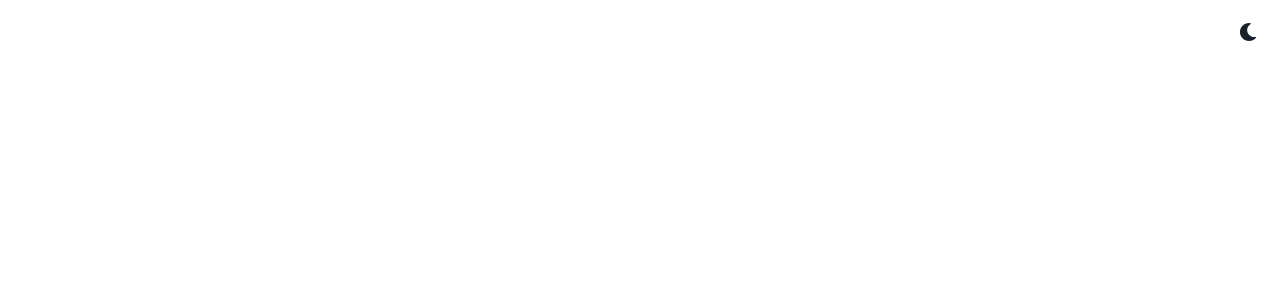
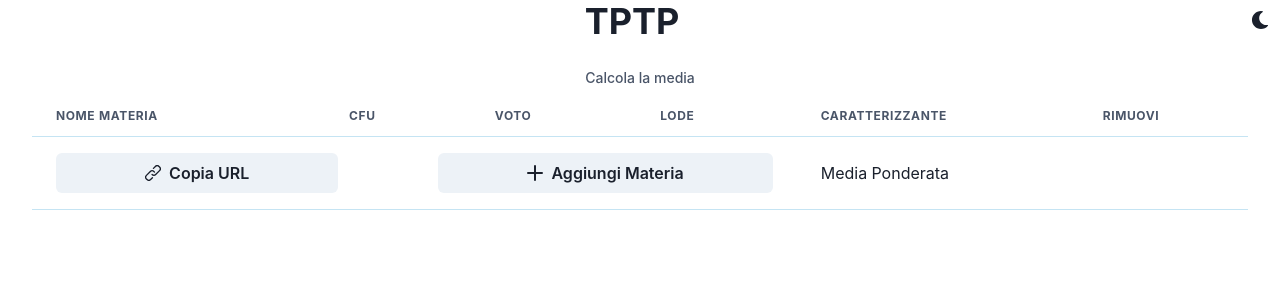
Before and after one commit to ExalFabu/TPTP, a React (Create React App) app: page / in a window 1280 px wide. Shown: the top 300 px of the page. Built offline with nearby package versions, Linux system fonts and the light colour scheme.

Commit message:
First working commit

```diff
--- a/package.json
+++ b/package.json
@@ -3,6 +3,7 @@
   "version": "0.1.0",
   "private": true,
   "dependencies": {
+    "@chakra-ui/icons": "^1.0.10",
     "@chakra-ui/react": "^1.0.0",
     "@emotion/react": "^11.0.0",
     "@emotion/styled": "^11.0.0",
--- a/public/index.html
+++ b/public/index.html
@@ -1,5 +1,5 @@
 <!DOCTYPE html>
-<html lang="en">
+<html lang="it">
   <head>
     <meta charset="utf-8" />
     <link rel="icon" href="%PUBLIC_URL%/favicon.ico" />
@@ -7,7 +7,7 @@
     <meta name="theme-color" content="#000000" />
     <meta
       name="description"
-      content="Web site created using create-react-app"
+      content="Calcola la tua media universitaria secondo il regolamento di UNIPA"
     />
     <link rel="apple-touch-icon" href="%PUBLIC_URL%/logo192.png" />
     <!--
@@ -24,7 +24,7 @@
       work correctly both with client-side routing and a non-root public URL.
       Learn how to configure a non-root public URL by running `npm run build`.
     -->
-    <title>React App</title>
+    <title>TPTP</title>
   </head>
   <body>
     <noscript>You need to enable JavaScript to run this app.</noscript>
--- a/src/App.js
+++ b/src/App.js
@@ -1,45 +1,82 @@
-import React from 'react';
+import React, { useState } from 'react';
 import {
   ChakraProvider,
+  theme,
   Box,
-  Text,
-  Link,
-  VStack,
-  Code,
+  Container,
+  Button,
+  Heading,
+  Center,
   Grid,
-  theme,
 } from '@chakra-ui/react';
+import { AddIcon } from '@chakra-ui/icons';
+
 import { ColorModeSwitcher } from './ColorModeSwitcher';
-import { Logo } from './Logo';
-import Lecture from './components/Lecture';
+import { LectureType } from './components/Lecture';
+import LectureTable from './components/LectureTable';
+import Average from './components/Average';
 
-let allLectures = [
-  {
-    name: 'Test1',
-    cfu: 23,
-    grade: 24,
-  },
-  {
-    name: 'Test2',
-    cfu: 23,
-    grade: 24,
-  },
-  {
-    name: 'Test3',
-    cfu: 23,
-    grade: 24,
-  },
-];
+const checkUrlParams = urlLocation => {
+  if (
+    urlLocation.search !== '' &&
+    urlLocation.search.startsWith('?lectures=')
+  ) {
+    /** @type {String} */
+    let str = urlLocation.search;
+    const l = decodeURIComponent(str.replace('?lectures=', ''));
+    let lec_arr = [];
+    try {
+      let raw_lec_arr = JSON.parse(l);
+      raw_lec_arr.forEach(({ name, cfu, grade, lode, caratt, isRemoved }) => {
+        lec_arr.push(
+          new LectureType(name, cfu, grade, lode, caratt, isRemoved)
+        );
+      });
+    } catch (e) {
+      console.error('Errore nel parsing della URL', e);
+      return null;
+    }
+    console.log(`Using url lectures`);
+    window.history.replaceState(null, null, "/");
+    return lec_arr;
+  }
+  window.history.replaceState(null, null, "/");
+
+  return null;
+};
+const defaultLectures =
+  checkUrlParams(window.location) ||
+  JSON.parse(localStorage.getItem('lectures')) ||
+  [];
 
 function App() {
+
+  let [lectures, setLecturesState] = useState(defaultLectures);
+
+  // Funzione wrapper a setLecturesState così da salvare anche in LocalStorage ogni volta.
+  const setLectures = l => {
+    setLecturesState(l);
+    localStorage.setItem('lectures', JSON.stringify(l));
+  };
+
   return (
     <ChakraProvider theme={theme}>
-      <Box textAlign="center" fontSize="xl">
-        <Grid minH="100vh" p={3}>
-          <ColorModeSwitcher justifySelf="flex-end" />
-
-        </Grid>
-      </Box>
+      <Grid row={1} templateColumns="auto 1em">
+        <Center>
+          <Heading>TPTP</Heading>
+        </Center>
+        <ColorModeSwitcher justifySelf="flex-end" />
+      </Grid>
+      <Container maxW="100%" alignContent="center">
+        <LectureTable
+          key={0}
+          allLectures={lectures}
+          setLectures={setLectures}
+        />
+      </Container>
+      <Center>
+        <Average allLectures={lectures} setLectures={setLectures} />
+      </Center>
     </ChakraProvider>
   );
 }
--- /dev/null
+++ b/src/components/Average.js
@@ -0,0 +1,78 @@
+import { Heading } from '@chakra-ui/layout';
+import React from 'react';
+
+const CFU_DA_LEVARE = 18;
+
+const calculateAverage = (allLectures, setLectures) => {
+    const changeLectureBG = (lec, value) => {
+        const modifiedLectures = allLectures.map( el => {
+            if (el._id === lec._id){
+                el.isRemoved = value;
+            }
+        })
+    }
+
+    let weights = 0;
+  let sum = 0;
+  allLectures.forEach(element => {
+    if (
+      element.grade &&
+      element.cfu &&
+      element.grade >= 18 &&
+      element.grade <= 30 &&
+      element.cfu !== 0
+    ) {
+      weights += parseInt(element.cfu);
+      sum += parseInt(element.grade) * parseInt(element.cfu);
+    }
+  });
+  let avg = Math.round((sum / weights) * 100) / 100;
+
+  /** @type {Array} */
+  let non_caratt_lecture = allLectures.filter(
+    el =>
+      el.caratt === false && el.grade < avg && el.grade >= 18 && el.grade <= 30
+  );
+
+  non_caratt_lecture.sort((a, b) => a.grade - b.grade);
+  let cfu_levati = 0,
+    count = 0;
+  if (non_caratt_lecture.length !== 0) {
+    while (cfu_levati < CFU_DA_LEVARE && count < non_caratt_lecture.length) {
+      // Rimuovo la materia con il voto più basso
+      sum -=
+        parseInt(non_caratt_lecture[count].grade) *
+        parseInt(non_caratt_lecture[count].cfu);
+      weights -= parseInt(non_caratt_lecture[count].cfu);
+
+      // Se sforo i 18 la ricalcolo con il peso giusto
+      if (
+        parseInt(non_caratt_lecture[count].cfu) + cfu_levati >
+        CFU_DA_LEVARE
+      ) {
+        let new_weight =
+          parseInt(non_caratt_lecture[count].cfu) + cfu_levati - CFU_DA_LEVARE;
+        sum += parseInt(non_caratt_lecture[count].grade) * new_weight;
+        weights += new_weight;
+      }
+    //   else{
+    //       changeLectureBG(non_caratt_lecture[count], true)
+    //   }
+      cfu_levati += parseInt(non_caratt_lecture[count].cfu);
+      count++;
+    }
+  }
+  console.log(`avg ${avg}`);
+  avg = Math.round((sum / weights) * 100) / 100;
+  console.log(`avg ${avg}`);
+
+  return isNaN(avg) ? '' : avg;
+};
+
+export default function Average({ allLectures, setLectures }) {
+  return (
+    <>
+      <Heading>{calculateAverage(allLectures)}</Heading>
+    </>
+  );
+}
--- a/src/components/Lecture.js
+++ b/src/components/Lecture.js
@@ -1,12 +1,172 @@
 import React from 'react';
-import { Text, Button, Checkbox, Grid } from '@chakra-ui/react';
+import {
+  Checkbox,
+  Input,
+  NumberInput,
+  NumberInputField,
+  Td,
+  Center,
+  IconButton,
+  NumberInputStepper,
+  NumberIncrementStepper,
+  NumberDecrementStepper,
+} from '@chakra-ui/react';
+import { DeleteIcon } from '@chakra-ui/icons';
+
+export class LectureType {
+  constructor(name, cfu, grade, lode, caratt, isRemoved) {
+    this._id = LectureType.incCount();
+    this.name = name || '';
+    this.cfu = cfu || 0;
+    this.grade = grade || 0;
+    this.lode = lode || false;
+    this.caratt = caratt || false;
+    this.isRemoved = isRemoved || false;
+  }
+  static incCount() {
+    if (!this.latestId) this.latestId = 1;
+    else this.latestId++;
+    return this.latestId;
+  }
+}
+// LectureType.prototype.toString = (el) => {
+//   if (el === undefined) return "undefined"
+//   return `${el._id} ${el.name} ${el.grade}`
+// }
+
 
 export default function Lecture({ allLectures, setLectures, lecture }) {
-  return
-    <Grid row={1} templateColumns="1fr 3fr 1fr 1fr">
-    <Checkbox></Checkbox>
-    <Text> {lecture.name} </Text>
-    <Text> {lecture.cfu} </Text>
-    <Text> {lecture.grade} </Text>
-  </Grid>;
+  const changeValue = event => {
+    const modifiedLectures = allLectures.map(lec => {
+      if (lecture._id === lec._id) {
+        lec[event.target.name] = event.target.value;
+      }
+      return lec;
+    });
+    setLectures(modifiedLectures);
+  };
+
+  const removeLecture = event => {
+    console.log(allLectures);
+    console.log(lecture._id);
+    const modifiedLectures = allLectures.filter(el => el._id !== lecture._id);
+    setLectures(modifiedLectures);
+    console.log(allLectures);
+  };
+
+  return (
+    // <Grid templateColumns="0.5fr 3fr 1fr 1fr" columnGap={5}>
+    <>
+      <Td>
+        {/* Name input */}
+        <Input
+          name="name"
+          aria-label="Nome Materia"
+          variant="flushed"
+          placeholder="Nome della materia"
+          value={lecture.name}
+          onChange={changeValue}
+        />
+      </Td>
+      <Td>
+        {/* CFU Input */}
+        <NumberInput
+          variant="flushed"
+          name="cfu"
+          aria-label="CFU"
+          step={1}
+          min={0}
+          allowMouseWheel
+          onChange={(_, num) => {
+            changeValue({
+              target: {
+                name: 'cfu',
+                value: num,
+              },
+            });
+          }}
+          placeholder="CFU"
+          value={lecture.cfu}
+          minW="4em"
+
+        >
+          <NumberInputField />
+        </NumberInput>
+      </Td>
+      <Td >
+        {/* Grade Input */}
+        <NumberInput
+          variant="flushed"
+          name="grade"
+          aria-label="Voto"
+          step={1}
+          isInvalid={lecture.grade < 18 || lecture.grade > 30}
+          min={0}
+          max={30}
+          allowMouseWheel
+          onChange={(_, num) => {
+            changeValue({
+              target: {
+                name: 'grade',
+                value: num,
+              },
+            });
+          }}
+          value={lecture.grade}
+          placeholder="Voto"
+          minW="4em"
+        >
+          <NumberInputField />
+        </NumberInput>
+      </Td>
+      <Td>
+        {/* Lode Checkbox */}
+        <Center>
+          <Checkbox
+            value={lecture.lode}
+            name="lode"
+            aria-label="Lode"
+            onChange={event => {
+              changeValue({
+                target: {
+                  name: event.target.name,
+                  value: event.target.checked,
+                },
+              });
+            }}
+            isDisabled={parseInt(lecture.grade) !== 30}
+          ></Checkbox>
+        </Center>
+      </Td>
+      <Td>
+        {/* Caratt Checkbox */}
+        <Center>
+          <Checkbox
+            value={lecture.caratt}
+            name="caratt"
+            aria-label="Caratterizzante"
+            onChange={event => {
+              changeValue({
+                target: {
+                  name: event.target.name,
+                  value: event.target.checked,
+                },
+              });
+            }}
+          ></Checkbox>
+        </Center>
+      </Td>
+      <Td>
+        {/* Delete Button */}
+        <Center>
+          <IconButton
+            icon={<DeleteIcon />}
+            aria-label="Rimuovi materia"
+            onClick={removeLecture}
+          ></IconButton>
+        </Center>
+      </Td>
+      {/* </Grid> */}
+    </>
+  );
 }
--- /dev/null
+++ b/src/components/LectureTable.js
@@ -0,0 +1,80 @@
+import { Button } from '@chakra-ui/button';
+import { AddIcon, LinkIcon } from '@chakra-ui/icons';
+import { Center, Container, Grid, Text} from '@chakra-ui/layout';
+import {
+  Table,
+  TableCaption,
+  Tbody,
+  Td,
+  Th,
+  Thead,
+  Tr,
+} from '@chakra-ui/table';
+import React from 'react';
+import Lecture, { LectureType } from './Lecture';
+
+function LectureTable({ allLectures, setLectures }) {
+  const addEmptyLecture = () => {
+    const newLectures = [...allLectures, new LectureType()];
+    setLectures(newLectures);
+  };
+
+  const urlToClipboard = () => {
+    const basename = window.location.origin;
+    const path = '?lectures=' + encodeURIComponent(JSON.stringify(allLectures))
+    const url =
+      basename + path;
+    navigator.clipboard.writeText(url);
+    window.history.replaceState(null, null, path);
+  };
+  return (
+    <Container maxW="100%" alignContent="center">
+      <Table colorScheme="telegram">
+        <TableCaption placement="top">Calcola la media</TableCaption>
+        <Thead>
+          <Tr>
+            <Th>Nome Materia</Th>
+            <Th>CFU</Th>
+            <Th>Voto</Th>
+            <Th>Lode</Th>
+            <Th>Caratterizzante</Th>
+
+            <Th>Rimuovi</Th>
+          </Tr>
+        </Thead>
+        <Tbody>
+          {allLectures.map(el => {
+            return (
+              <Tr key={el._id} backgroundColor={el.isRemoved ? "red.600" : "auto"}>
+                <Lecture
+                  allLectures={allLectures}
+                  setLectures={setLectures}
+                  lecture={el}
+                />
+              </Tr>
+            );
+          })}
+          <Tr>
+            <Td colSpan={4}>
+              <Grid templateColumns="auto auto" columnGap={100}>
+                <Button leftIcon={<LinkIcon />} onClick={urlToClipboard}>
+                  Copia URL
+                </Button>
+                <Button leftIcon={<AddIcon />} onClick={addEmptyLecture}>
+                  Aggiungi Materia
+                </Button>
+              </Grid>
+            </Td>
+            <Td colSpan={2}>
+                <Text>
+                    Media Ponderata
+                </Text>
+            </Td>
+          </Tr>
+        </Tbody>
+      </Table>
+    </Container>
+  );
+}
+
+export default LectureTable;
```
Also changed, not shown: 1 other file (tests, documents, lock files or other folders).
